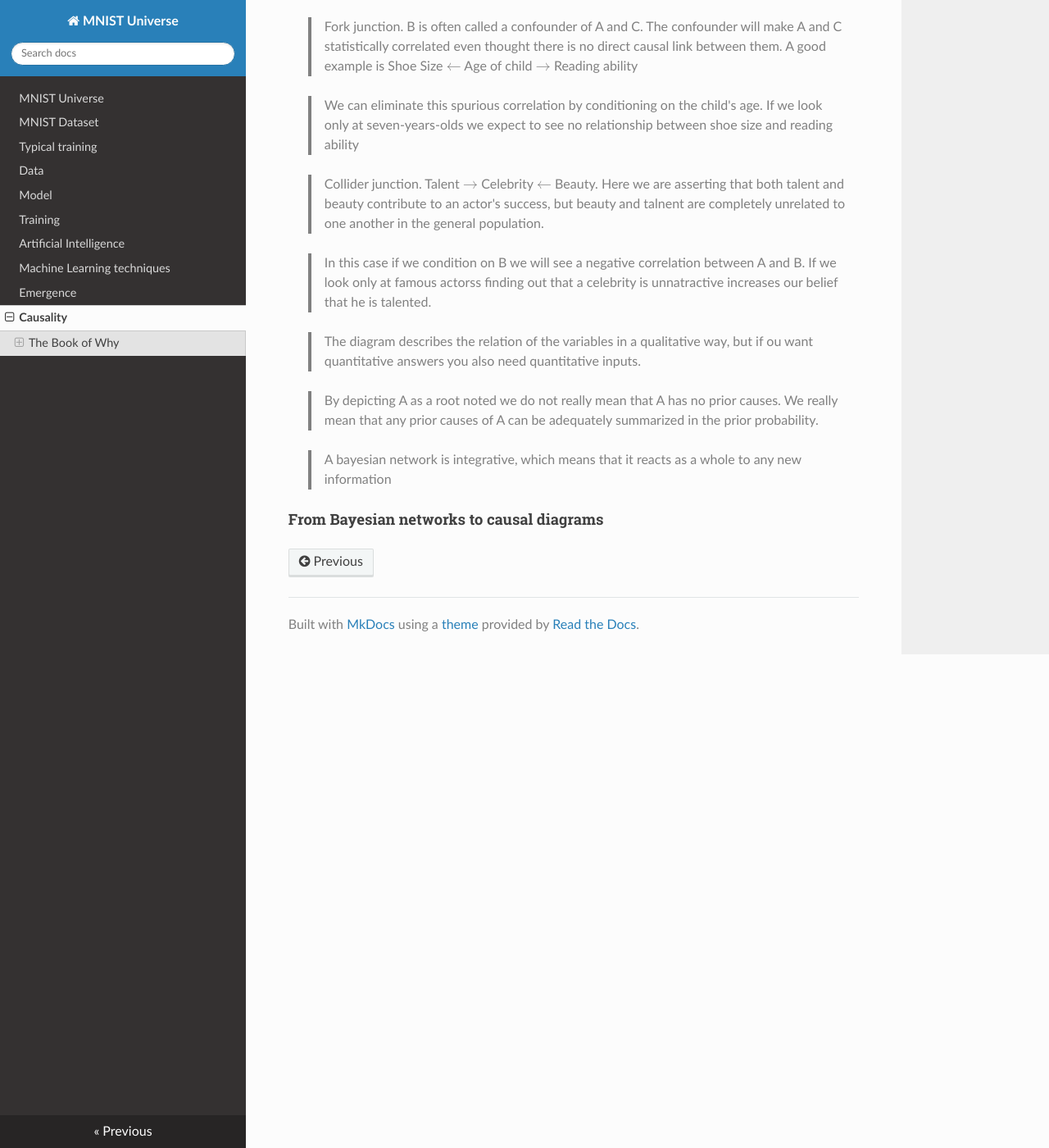
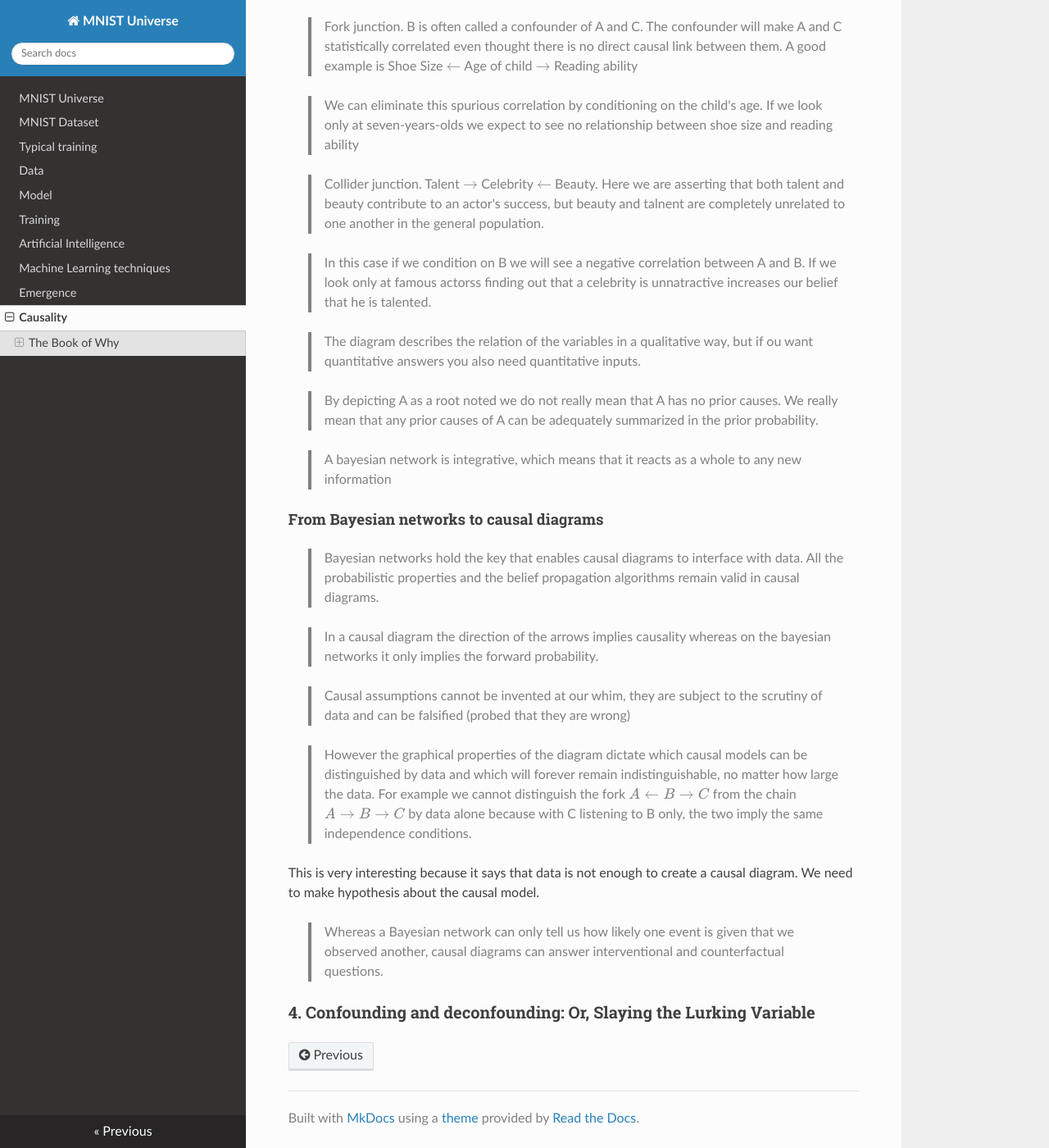
Before and after one commit to ironbar/mnist_universe, an MkDocs documentation site: the page built from docs/08_causality.md, in a window 1280 px wide and 1400 px high, scrolled down 4016 px. Shown: the whole window at 82% size. Built offline with MkDocs 1.6.1, drawn with Linux system fonts in a browser that asks for light colours; nearby versions of some CDN libraries; formulas are drawn with MathJax 3.

Commit message:
end of chapter 3

```diff
--- a/docs/08_causality.md
+++ b/docs/08_causality.md
@@ -134,3 +134,24 @@ Then there is a tiny glimpse at bayesian networks
 > A bayesian network is integrative, which means that it reacts as a whole to any new information
 
 #### From Bayesian networks to causal diagrams
+
+> Bayesian networks hold the key that enables causal diagrams to interface with data. All the probabilistic properties and the belief propagation algorithms remain valid in causal diagrams.
+
+<!-- -->
+
+> In a causal diagram the direction of the arrows implies causality whereas on the bayesian networks it only implies the forward probability.
+
+<!-- -->
+
+> Causal assumptions cannot be invented at our whim, they are subject to the scrutiny of data and can be falsified (probed that they are wrong)
+
+<!-- -->
+
+> However the graphical properties of the diagram dictate which causal models can be distinguished by data and which will forever remain indistinguishable, no matter how large the data. For example we cannot distinguish the fork  $A\leftarrow B\rightarrow C$ from the chain $A\rightarrow B\rightarrow C$ by data alone because with C listening to B only, the two imply the same independence conditions.
+
+This is very interesting because it says that data is not enough to create a causal diagram. We need
+to make hypothesis about the causal model.
+
+> Whereas a Bayesian network can only tell us how likely one event is given that we observed another, causal diagrams can answer interventional and counterfactual questions.
+
+### 4. Confounding and deconfounding: Or, Slaying the Lurking Variable
```
